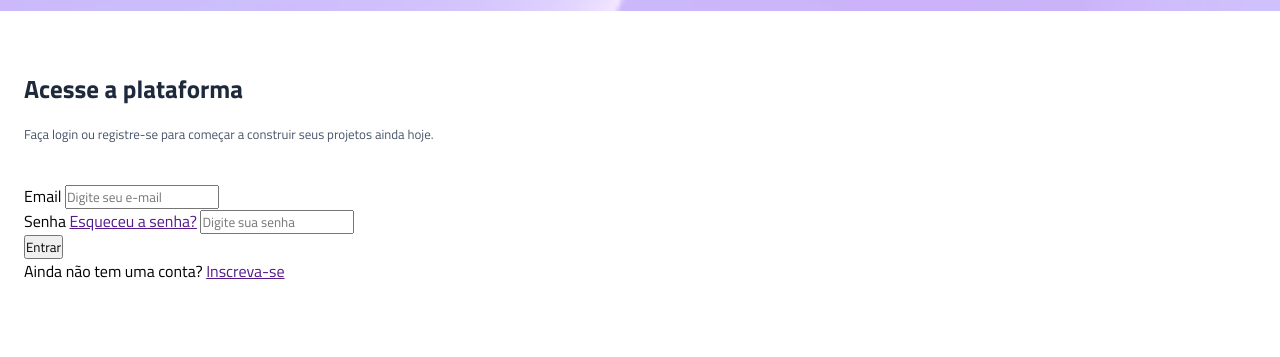
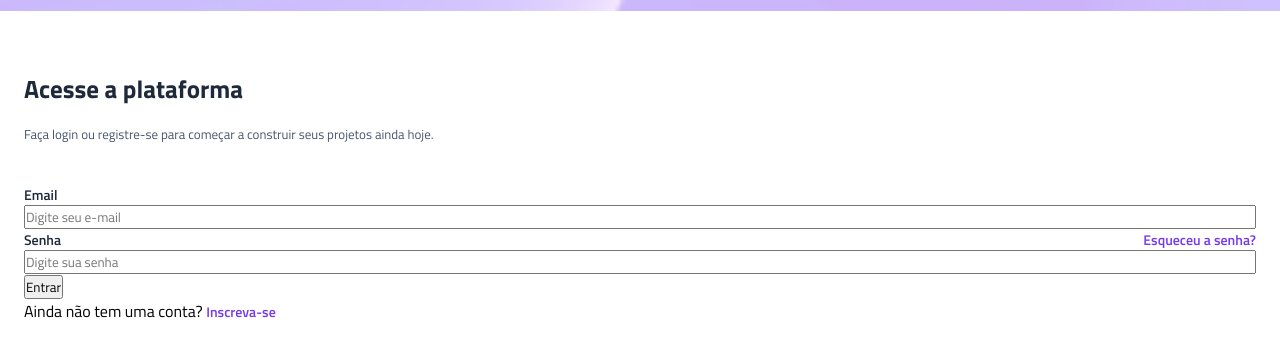
Before and after one commit to RakelyDias/projeto-vertigo, a plain HTML site: page index.html in a window 1280 px wide. Shown: the part 123-480 px from the top of the page. Drawn offline with Linux system fonts and the light colour scheme.

Commit message:
estilização dos labels e das âncoras da seção de login

```diff
--- a/index.html
+++ b/index.html
@@ -28,8 +28,10 @@
               </div>
 
               <div class="input-box">
-                <label for="senha">Senha</label>
-                <a href="">Esqueceu a senha?</a>
+                <div>
+                    <label for="senha">Senha</label>
+                    <a href="">Esqueceu a senha?</a>
+                </div>
                 <input type="password" placeholder="Digite sua senha" id="senha">
               </div>
 
--- a/style.css
+++ b/style.css
@@ -12,6 +12,7 @@
 :root {
     --gray-800: #1E293B;
     --gray-600: #475569;
+    --purple: #763aed
 }
 
     /* número = 20 */
@@ -49,3 +50,31 @@ main {
     color: var(--gray-600);
     margin-bottom: 2.5rem;
 }
+
+.input-box {
+    display: flex;
+    flex-direction: column;
+}
+
+.input-box div {
+    display: flex;
+    justify-content: space-between;
+    align-items: center;
+}
+
+.login label {
+    font-size: 0.875rem;
+    color: var(--gray-800);
+    font-weight: 600;
+}
+
+.login a {
+    color: var(--purple);
+    text-decoration: none;
+    font-size: 0.875rem;
+    font-weight: 600;
+}
+
+.login a:hover {
+    text-decoration: underline;
+}
```
